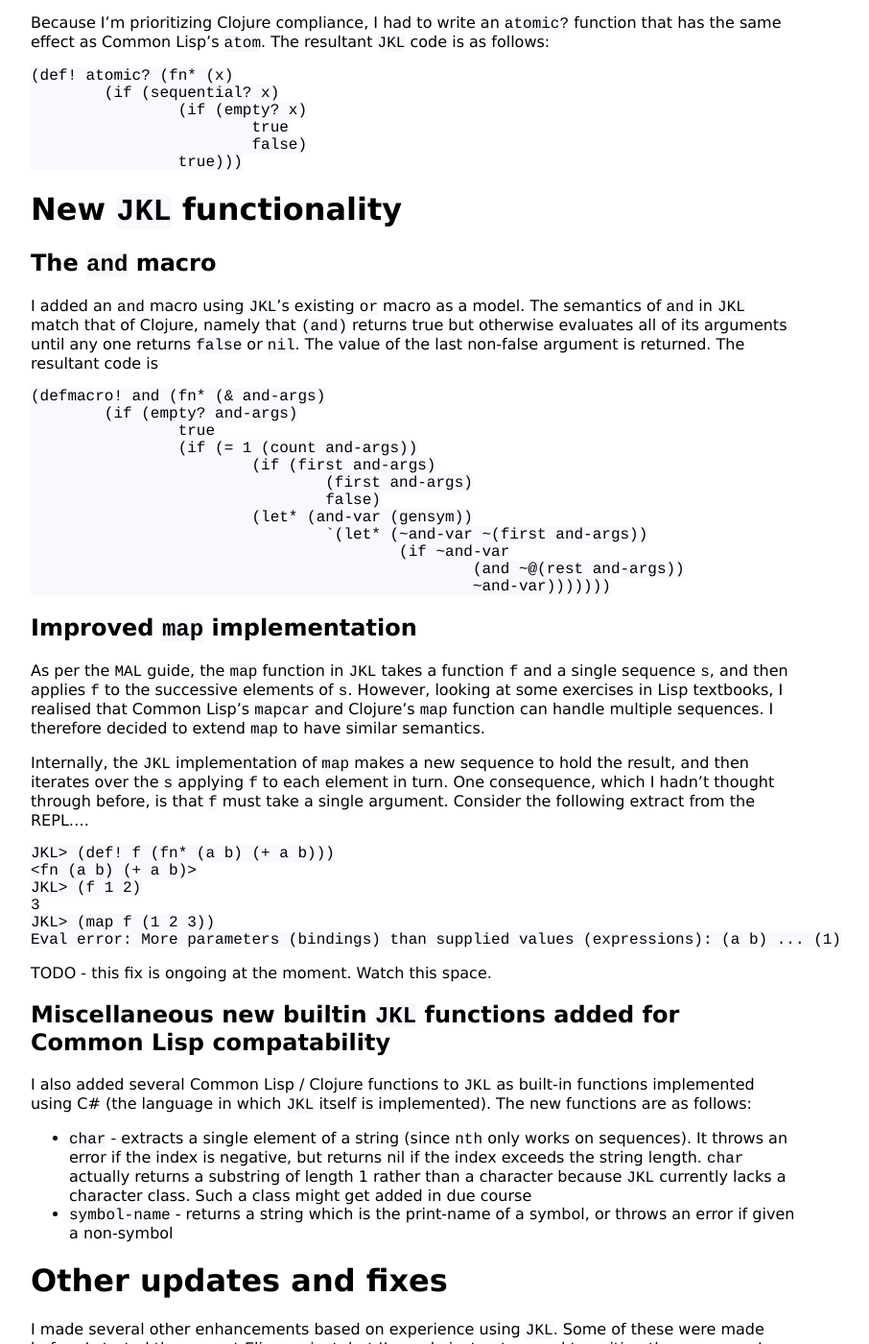
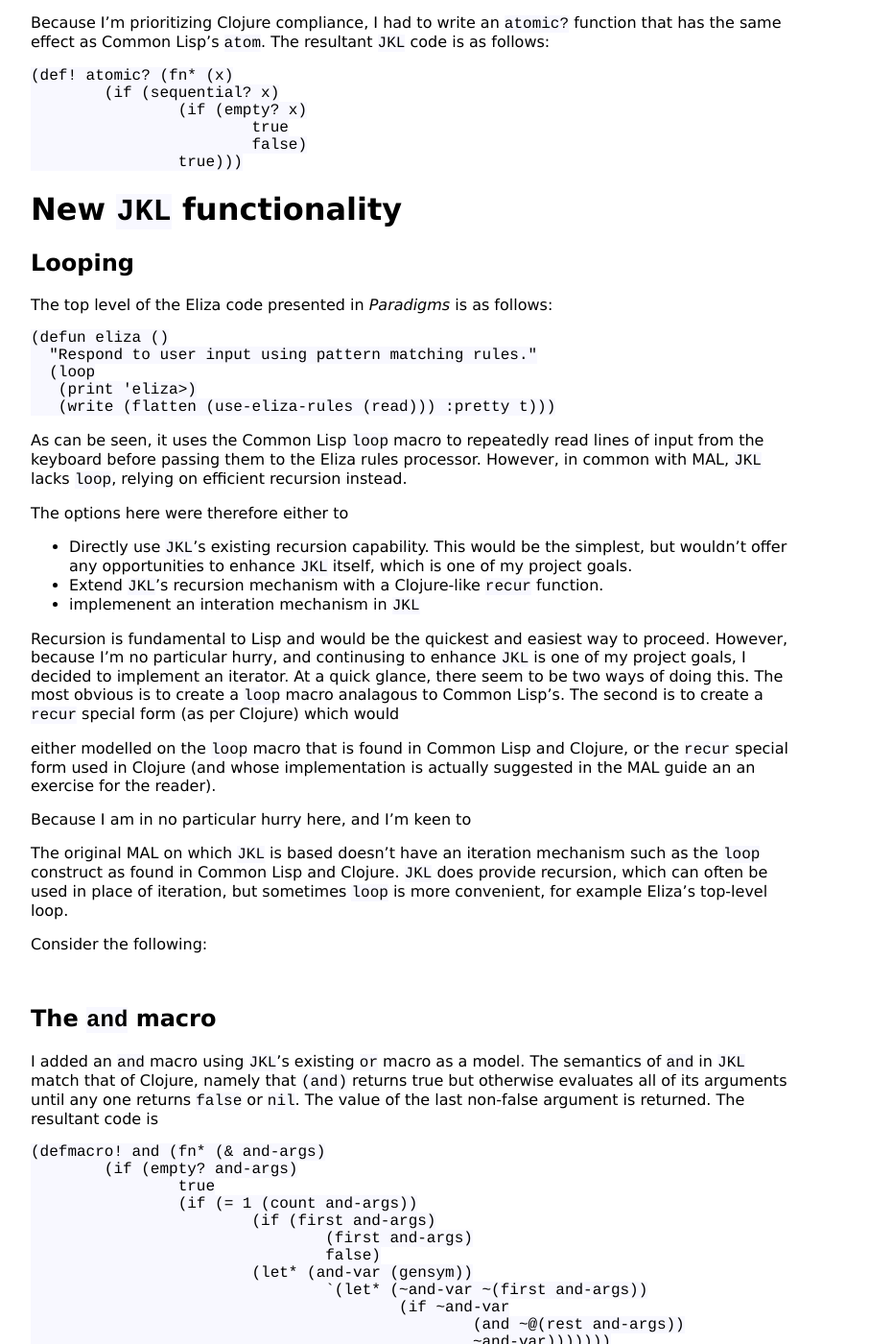
Before and after one commit to KineticLensman/KineticLensman.github.io, a Jekyll site: the page built from _posts/2020-04-03-Journey-continues.md, in a window 1280 px wide and 1400 px high, scrolled down 929 px. Shown: the whole window at 96% size, without its empty margins (208-1114 px from the left). Built offline with Jekyll 4.4.1, drawn with Linux system fonts in a browser that asks for light colours.

Commit message:
started loop discussion

````diff
--- a/_posts/2020-04-03-Journey-continues.md
+++ b/_posts/2020-04-03-Journey-continues.md
@@ -35,6 +35,37 @@ Because I'm prioritizing Clojure compliance, I had to write an `atomic?` functio
 ```
 
 # New `JKL` functionality
+
+## Looping
+
+The top level of the Eliza code presented in *Paradigms* is as follows:
+```
+(defun eliza ()
+  "Respond to user input using pattern matching rules."
+  (loop
+   (print 'eliza>)
+   (write (flatten (use-eliza-rules (read))) :pretty t)))
+```
+As can be seen, it uses the Common Lisp `loop` macro to repeatedly read lines of input from the keyboard before passing them to the Eliza rules processor. However, in common with MAL, `JKL` lacks `loop`, relying on efficient recursion instead.
+
+The options here were therefore either to
+* Directly use `JKL`'s existing recursion capability. This would be the simplest, but wouldn't offer any opportunities to enhance `JKL` itself, which is one of my project goals.
+* Extend `JKL`'s recursion mechanism with a Clojure-like `recur` function.
+* implemenent an interation mechanism in `JKL`
+
+Recursion is fundamental to Lisp and would be the quickest and easiest way to proceed. However, because I'm no particular hurry, and continusing to enhance `JKL` is one of my project goals, I decided to implement an iterator. At a quick glance, there seem to be two ways of doing this. The most obvious is to create a `loop` macro analagous to Common Lisp's. The second is to create a `recur` special form (as per Clojure) which would
+
+either modelled on the `loop` macro that is found in Common Lisp and Clojure, or the `recur` special form used in Clojure (and whose implementation is actually suggested in the MAL guide an an exercise for the reader).
+
+Because I am in no particular hurry here, and I'm keen to
+
+The original MAL on which `JKL` is based doesn't have an iteration mechanism such as the `loop` construct as found in Common Lisp and Clojure. `JKL` does provide recursion, which can often be used in place of iteration, but sometimes `loop` is more convenient, for example Eliza's top-level loop.
+
+Consider the following:
+
+```
+
+```
 
 ## The `and` macro
 
````
